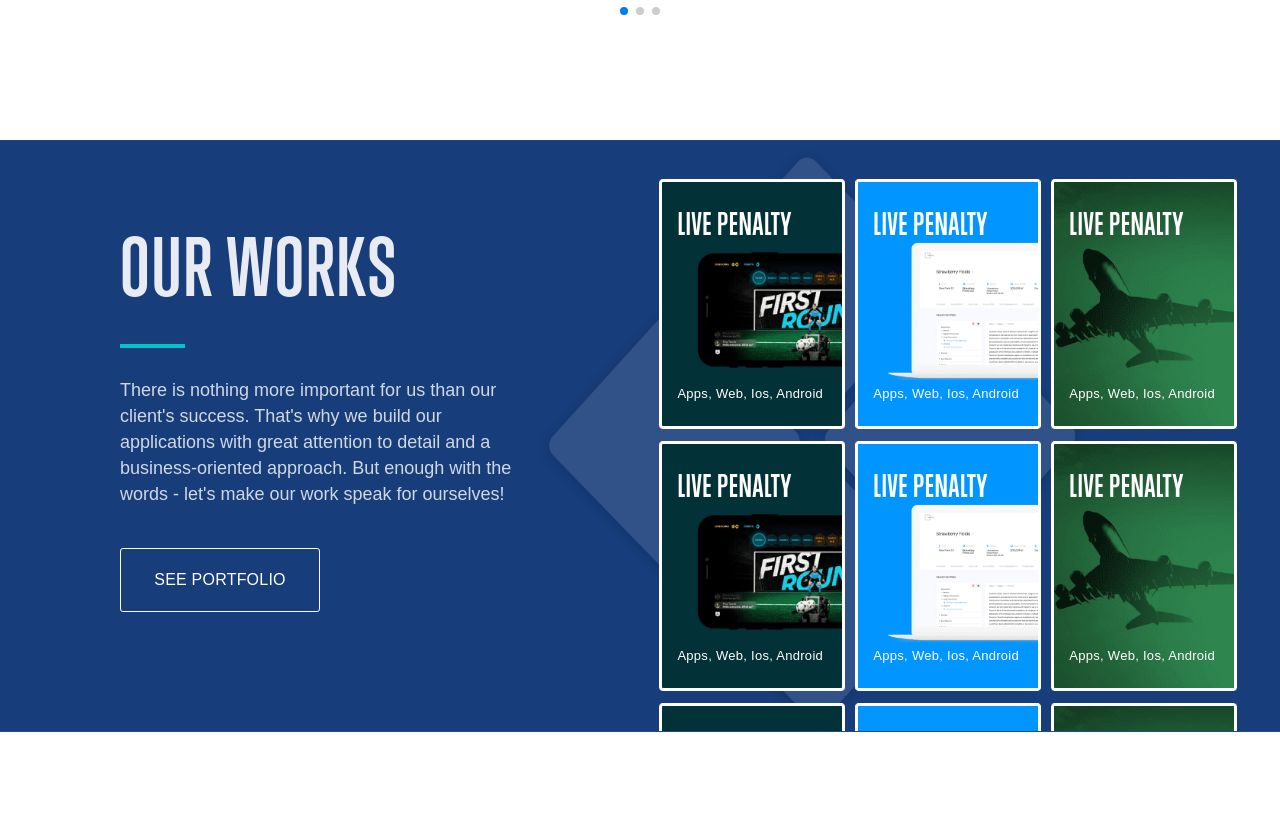
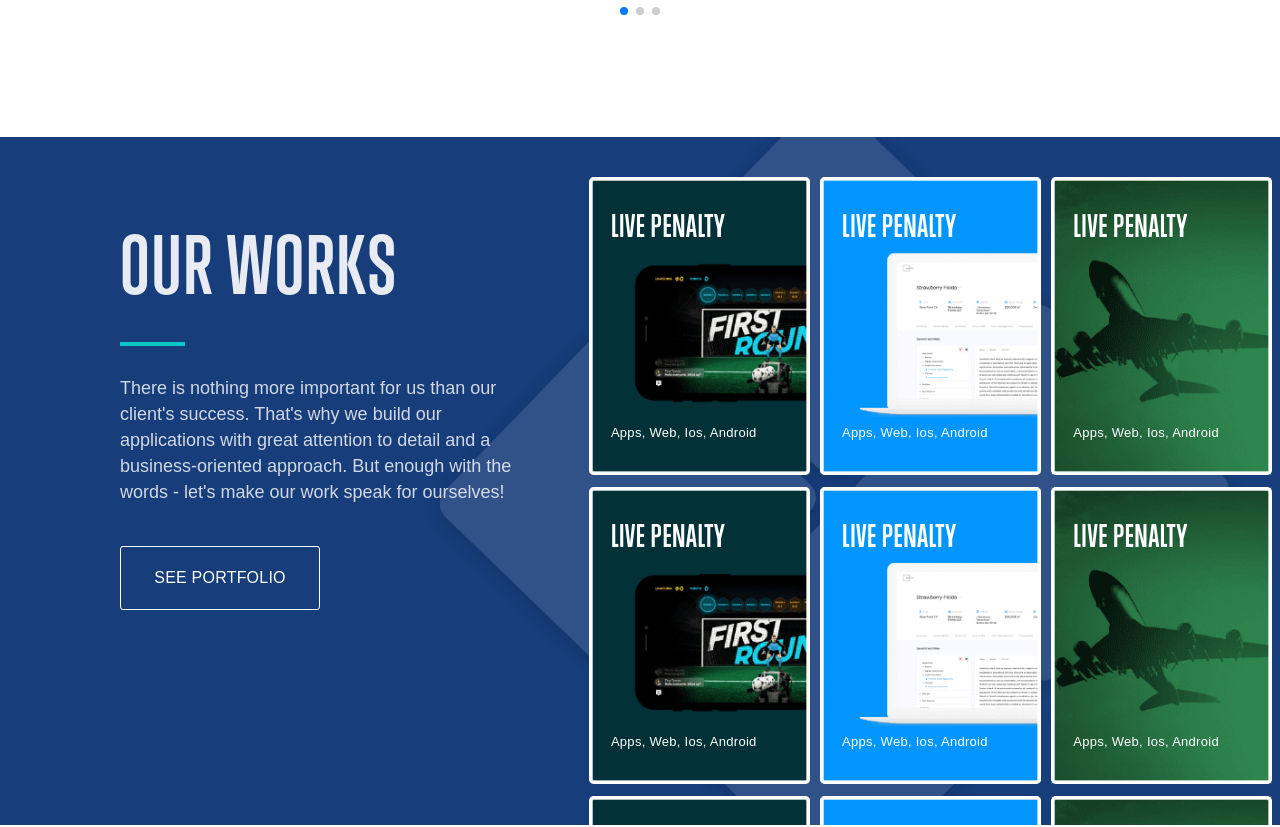
Before and after one commit to ara-hov/arnology-app, a React (Create React App) app: page / in a window 1280 px wide. Shown: the part 3480-4307 px from the top of the page. Built offline with nearby package versions, Linux system fonts and the light colour scheme; a web font is replaced by a local one.

Commit message:
resct-seek-slider

```diff
--- a/package.json
+++ b/package.json
@@ -30,6 +30,7 @@
     "react-router-dom": "^5.2.0",
     "react-scripts": "4.0.3",
     "react-slick": "^0.28.1",
+    "react-video-seek-slider": "^2.1.2",
     "redux": "^4.1.0",
     "redux-logger": "^3.0.6",
     "redux-thunk": "^2.3.0",
--- a/src/components/footer/footer.scss
+++ b/src/components/footer/footer.scss
@@ -11,6 +11,8 @@
     margin-top: 3rem;
     gap: 13rem;
     &__info {
+      z-index: 1;
+
       &--title {
         font-size: 1.6rem;
         color: #fafafa;
--- a/src/components/header/Header.tsx
+++ b/src/components/header/Header.tsx
@@ -1,4 +1,4 @@
-import { FC, useState } from 'react';
+import { FC, useState, useEffect } from 'react';
 import { Link } from 'react-router-dom';
 import { Twirl as Hamburger } from 'hamburger-react';
 import Logo from '../../components/icon-containers/Logo';
@@ -11,6 +11,12 @@ import Select from '../reusable-components/select/Select';
 const Header: FC = () => {
   const [color, setColor] = useState('#ffffff');
   const [isOpen, setOpen] = useState(false);
+
+  useEffect(() => {
+    isOpen
+      ? (document.body.style.overflow = 'hidden')
+      : (document.body.style.overflow = 'unset');
+  }, [isOpen]);
 
   const shoWMenu = () => {
     setOpen(!isOpen);
--- a/src/components/home-container/HomeContainer.tsx
+++ b/src/components/home-container/HomeContainer.tsx
@@ -42,9 +42,9 @@ const HomeContainer = () => {
     }
   }, [isPlaying]);
 
-  useEffect(() => {
-    window.scrollTo(0, 0);
-  }, []);
+  // useEffect(() => {
+  //   window.scrollTo(0, 0);
+  // }, []);
 
   return (
     <div className='homeContainer__wrapper'>
--- a/src/components/home-container/contact-us/ContactUs.tsx
+++ b/src/components/home-container/contact-us/ContactUs.tsx
@@ -107,7 +107,6 @@ const ContactUs = () => {
                 inputProps={{
                   name: 'phone',
                   required: true,
-                  autoFocus: true,
                 }}
               />
 
--- a/src/components/home-container/our-works/ourWorks.scss
+++ b/src/components/home-container/our-works/ourWorks.scss
@@ -4,21 +4,21 @@
   width: 100%;
   background-image: url(./../../../assets/images/our_works_bg.png);
   background-repeat: no-repeat;
-  background-size: 100% 100%;
+  background-position-y: 40%;
   margin-top: 11rem;
   display: flex;
-  padding: 0.2rem 0 1.9rem 0;
-  object-fit: fit-content;
 }
 
 @media screen and (max-width: 1550px) {
   .ourWorks__container {
-    padding: 0.2rem 0 1.5rem 0;
+    background-position-x: 60%;
   }
 }
 
 @media screen and (max-width: 768px) {
   .ourWorks__container {
+    background-size: cover;
     flex-direction: column;
+    background-position: 46%;
   }
 }
--- a/src/components/home-container/our-works/works-scroll-slider/worksScrollSlider.scss
+++ b/src/components/home-container/our-works/works-scroll-slider/worksScrollSlider.scss
@@ -2,8 +2,8 @@
 
 .worksSlider__container {
   width: 50%;
-  height: 74vh;
-  padding: 8rem 8rem 0 15rem;
+  height: 86vh;
+  padding: 8rem 4rem 0 10rem;
   display: grid;
   grid-template-columns: 29% 29% 29%;
   grid-gap: 10px;
@@ -23,14 +23,14 @@
 @media screen and (max-width: 1550px) {
   .worksSlider__container {
     width: 54%;
-    padding: 4rem 4rem 0 7rem;
+    padding: 4rem 0rem 0 0rem;
     grid-template-columns: 32% 32% 32%;
   }
 }
 
 @media screen and (max-width: 1024px) {
   .worksSlider__container {
-    padding: 4rem 2rem 0 3rem;
+    padding: 4rem 2rem 0 2rem;
     grid-template-columns: 50% 50%;
   }
 }
--- a/src/components/home-container/our-works/works/works.scss
+++ b/src/components/home-container/our-works/works/works.scss
@@ -66,6 +66,12 @@
 
 @media screen and (max-width: 1550px) {
   .works__container {
+    padding: 8rem 0 0 12rem;
+  }
+}
+
+@media screen and (max-width: 1550px) {
+  .works__container {
     width: 46%;
     padding: 8rem 0 0 12rem;
 
@@ -95,7 +101,7 @@
     padding: 10rem 0 0 10rem;
 
     &--title {
-      font-size: 7rem;
+      font-size: 6rem;
       line-height: 1.22;
       letter-spacing: 1.44px;
     }
```
Also changed, not shown: 1 other file (tests, documents, lock files or other folders).
